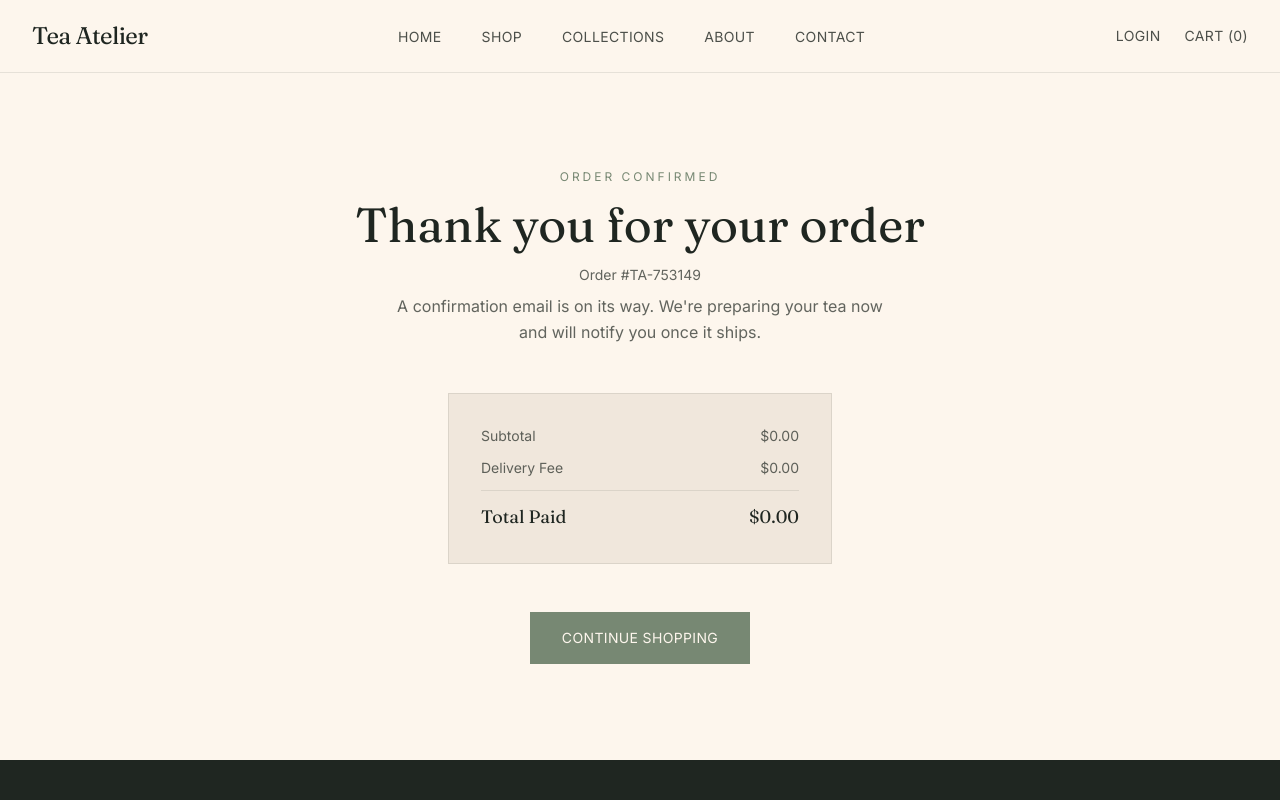
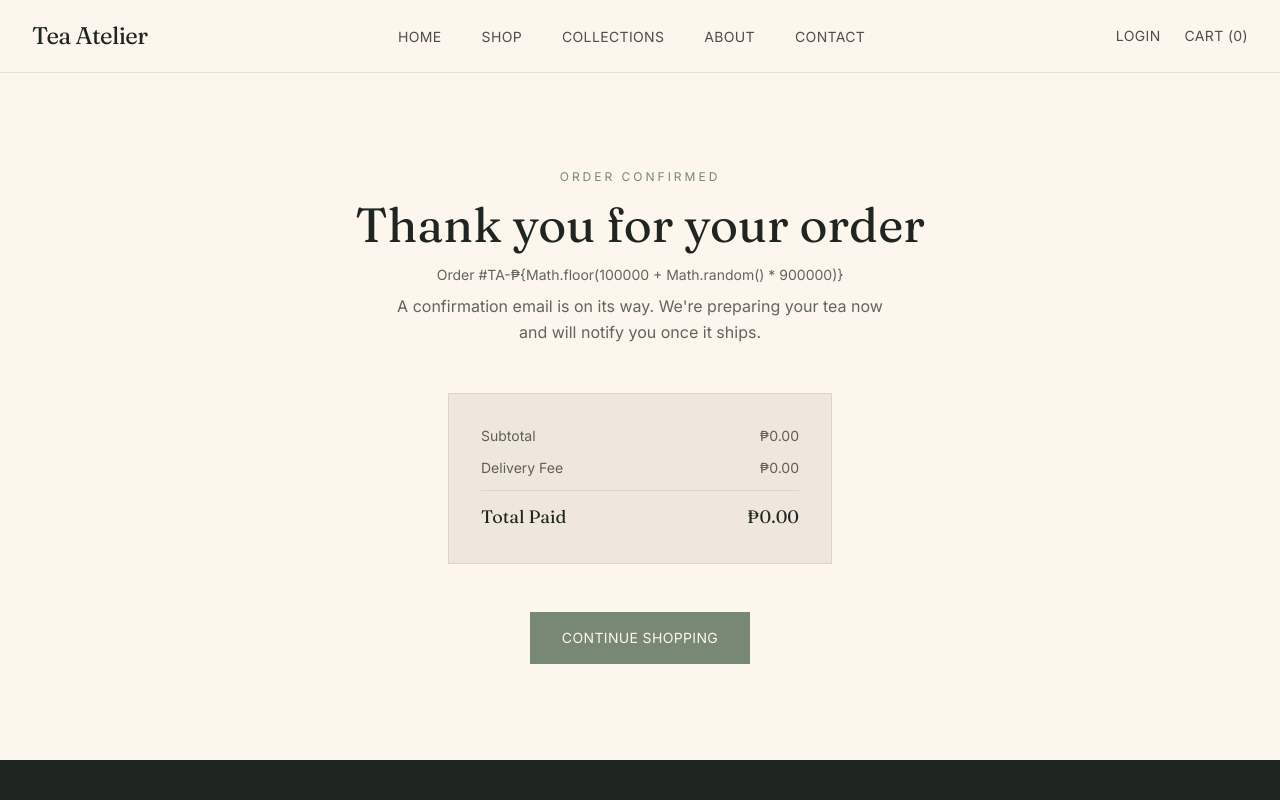
Before and after one commit to julliyuuuh/tea-atelier, a Next.js app: page /order-confirmation in a window 1280 px wide. Shown: the top 800 px of the page. Built offline with nearby package versions, Linux system fonts and the light colour scheme.

Commit message:
polishing image adding

```diff
--- a/app/admin/(dashboard)/products/page.tsx
+++ b/app/admin/(dashboard)/products/page.tsx
@@ -233,7 +233,7 @@ export default function AdminProductsPage() {
                 </td>
                 <td className="px-5 py-3">
                   <span className="font-body text-sm text-charcoal/70">
-                    ${product.price}
+                    ₱{product.price}
                   </span>
                 </td>
                 <td className="px-5 py-3">
@@ -307,7 +307,7 @@ export default function AdminProductsPage() {
 
               <div>
                 <label className="font-body text-xs text-charcoal/60 block mb-1.5">
-                  Price ($)
+                  Price (₱)
                 </label>
                 <input
                   type="number"
@@ -324,12 +324,25 @@ export default function AdminProductsPage() {
                 <label className="font-body text-xs text-charcoal/60 block mb-1.5">
                   Product Image
                 </label>
+
+                <label
+                  htmlFor="product-image-upload"
+                  className="w-full border border-charcoal/20 px-3 py-2 font-body text-sm text-charcoal cursor-pointer flex items-center justify-between hover:border-sage transition-colors"
+                >
+                  <span className="truncate">
+                    {imageFile ? imageFile.name : "Choose File"}
+                  </span>
+                  <span className="text-charcoal/40 text-xs shrink-0 ml-2">Browse</span>
+                </label>
+
                 <input
+                  id="product-image-upload"
                   type="file"
                   accept="image/*"
                   onChange={(e) => setImageFile(e.target.files?.[0] || null)}
-                  className="w-full border border-charcoal/20 px-3 py-2 font-body text-sm text-charcoal focus:outline-none focus:border-sage"
+                  className="hidden"
                 />
+
                 {form.image && !imageFile && (
                   <img src={form.image} alt="Current" className="w-16 h-16 object-cover mt-2" />
                 )}
--- a/app/order-confirmation/page.tsx
+++ b/app/order-confirmation/page.tsx
@@ -15,7 +15,7 @@ function OrderConfirmationContent() {
   const [orderNumber, setOrderNumber] = useState("");
 
   useEffect(() => {
-    setOrderNumber(`TA-${Math.floor(100000 + Math.random() * 900000)}`);
+    setOrderNumber(`TA-₱{Math.floor(100000 + Math.random() * 900000)}`);
   }, []);
 
   return (
@@ -42,15 +42,15 @@ function OrderConfirmationContent() {
         <div className="bg-sand/40 border border-charcoal/10 p-8 max-w-sm mx-auto text-left mb-12">
           <div className="flex justify-between font-body text-sm text-charcoal/70 mb-3">
             <span>Subtotal</span>
-            <span>${subtotal.toFixed(2)}</span>
+            <span>₱{subtotal.toFixed(2)}</span>
           </div>
           <div className="flex justify-between font-body text-sm text-charcoal/70 mb-3">
             <span>Delivery Fee</span>
-            <span>${deliveryFee.toFixed(2)}</span>
+            <span>₱{deliveryFee.toFixed(2)}</span>
           </div>
           <div className="flex justify-between font-display text-lg text-charcoal border-t border-charcoal/10 pt-3">
             <span>Total Paid</span>
-            <span>${total.toFixed(2)}</span>
+            <span>₱{total.toFixed(2)}</span>
           </div>
         </div>
 
--- a/app/shop/[id]/page.tsx
+++ b/app/shop/[id]/page.tsx
@@ -100,7 +100,7 @@ export default function ProductDetailsPage() {
             {product.name}
           </h1>
           <span className="font-body text-2xl text-charcoal/80 mb-6">
-            ${product.price}
+            ₱{product.price}
           </span>
           <p className="font-body text-sm text-charcoal/70 leading-relaxed mb-8">
             {product.description}
--- a/app/shop/page.tsx
+++ b/app/shop/page.tsx
@@ -148,7 +148,7 @@ export default function ShopPage() {
                     {product.name}
                   </h3>
                   <span className="font-body text-sm text-charcoal/70">
-                    ${product.price}
+                    ₱{product.price}
                   </span>
                 </div>
                 <button
```
